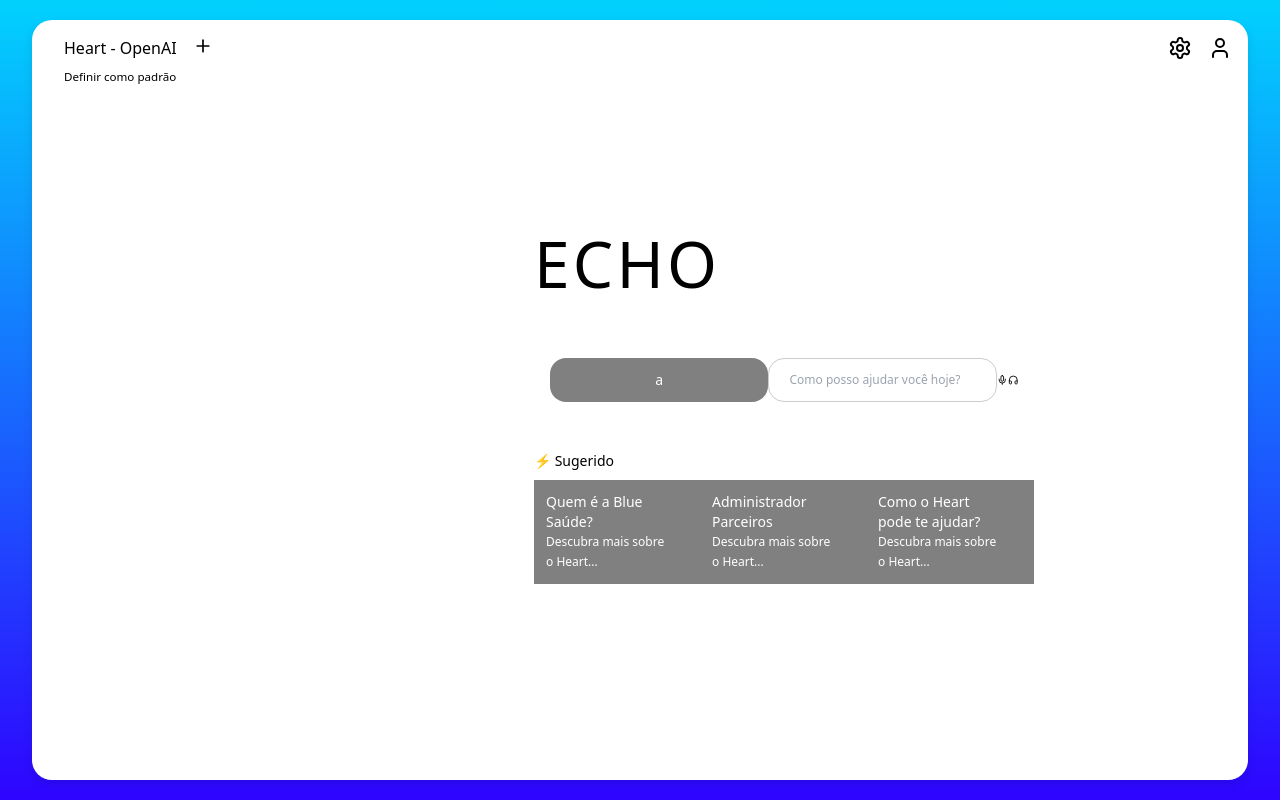
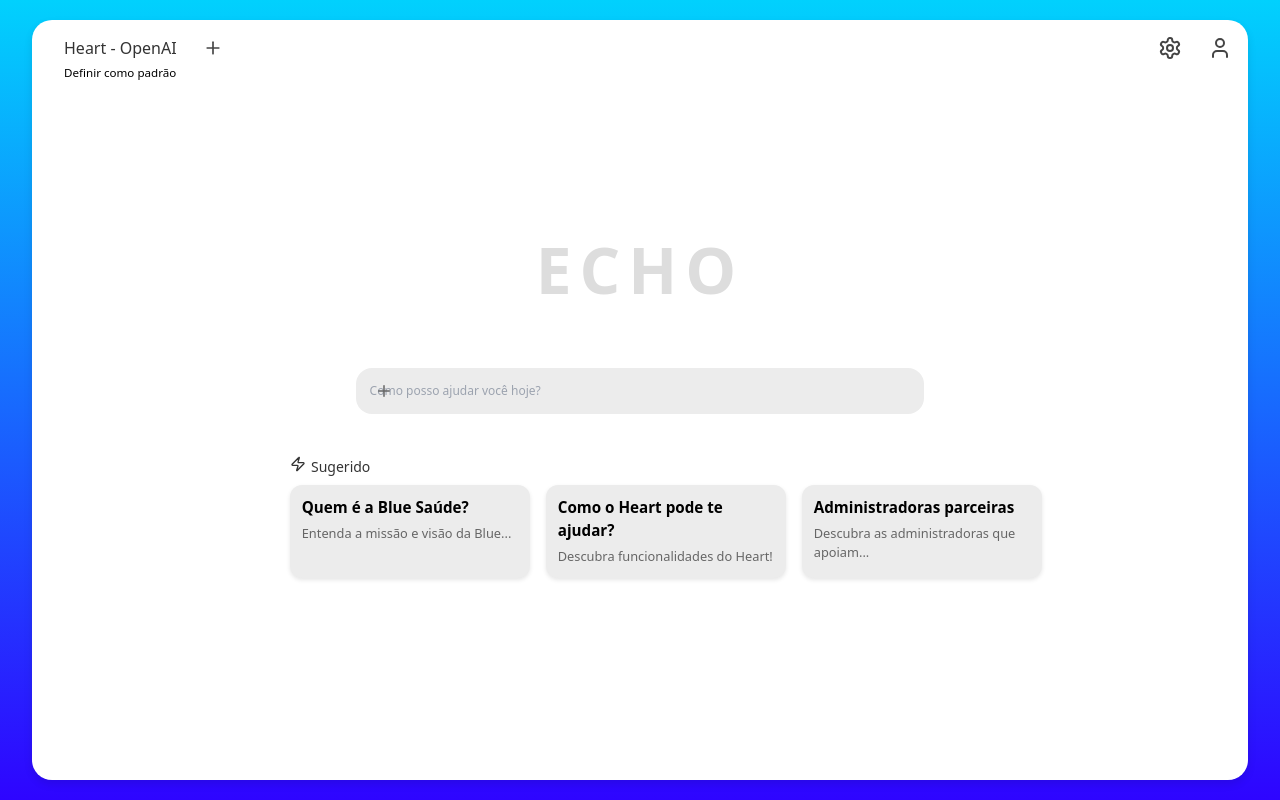
Before and after one commit to sounuv/echo_frontend, a Next.js app: page /chat in a window 1280 px wide. Built offline with nearby package versions, Linux system fonts and the light colour scheme.

Commit message:
Estilização do container de sugestão

```diff
--- a/src/app/chat/page.tsx
+++ b/src/app/chat/page.tsx
@@ -1,6 +1,7 @@
 "use client";
 import { useState } from "react";
 import { Menu, Plus, Mic, Headphones, Search, Settings, User } from "lucide-react";
+import { Zap } from "lucide-react";
 
 export default function Home() {
   const [search, setSearch] = useState("");
@@ -20,30 +21,31 @@ export default function Home() {
       <main className="content-chat">
         <h1 className="title-chat">ECHO</h1>
         <div className="search-bar">
-          <button className="search-btn">
-a          </button>
           <input
             type="text"
             className="search-input"
             placeholder="Como posso ajudar você hoje?"
             value={search}
-            onChange={(e) => setSearch(e.target.value)}
-          />
-          <Mic className="icon" />
-          <Headphones className="icon" />
+            onChange={(e) => setSearch(e.target.value)}/>
+          <button className="search-icon">
+            <Plus size={18} />
+          </button>
         </div>
-
-        <div className="suggestions">
-          <span className="suggestions-title">⚡ Sugerido</span>
-          <div className="suggestions-container">
-            {["Quem é a Blue Saúde?", "Administrador Parceiros", "Como o Heart pode te ajudar?"].map(
-              (text, index) => (
-                <button key={index} className="suggestion-btn">
-                  {text}
-                  <p className="suggestion-sub">Descubra mais sobre o Heart...</p>
-                </button>
-              )
-            )}
+          <div className="suggestions">
+            <span className="suggestions-title">
+              <Zap size={16} className="suggestions-icon" /> Sugerido
+            </span>
+            <div className="suggestions-container">
+              {[
+                { title: "Quem é a Blue Saúde?", sub: "Entenda a missão e visão da Blue..." },
+                { title: "Como o Heart pode te ajudar?", sub: "Descubra funcionalidades do Heart!" },
+                { title: "Administradoras parceiras", sub: "Descubra as administradoras que apoiam..." }
+                ].map((item, index) => (
+                <div key={index} className="suggestion-card">
+                  <strong className="suggestion-title">{item.title}</strong>
+                  <p className="suggestion-sub">{item.sub}</p>
+                </div>
+            ))}
           </div>
         </div>
       </main>
--- a/src/app/globals.css
+++ b/src/app/globals.css
@@ -138,15 +138,9 @@ button {
   padding: 40px;
 }
 
-.sidebar {
-  width: 18rem;
-  background-color: white;
-  padding: 1rem;
+.sidebar-header {
+  align-items:center;
   display: flex;
-  flex-direction: column;
-}
-
-.sidebar-header {
   font-weight: 500;
   font-size: 1.25rem;
   line-height:;
@@ -154,8 +148,8 @@ button {
   position: absolute;
   top: 1rem;
   left: 2rem;
-  display: flex;
   gap: 1rem;
+  color: #333;
 }
 
 .sidebar-title {
@@ -164,13 +158,9 @@ button {
 
 .sidebar-subtitle {
   font-size: 0.725rem;
-  color: var(--gray-dark);
-  position: absolute;
-  /* font-weight: 500; */
-  line-height:;
   margin-bottom: 1.5rem;
   position: absolute;
-  top: 3rem;
+  top: 2.75rem;
   left: 2rem;
   display: flex;
   gap: 1rem;
@@ -178,80 +168,122 @@ button {
 
 /* Main Content */
 
+.content-chat {
+  flex: 1rem;
+  display: flex;
+  flex-direction: column;
+  justify-content: center;
+  align-items: center;
+  text-align: center;
+}
+
 .title-chat {
   font-size: 4rem;
-  font-weight: 200;
-  color: var(--gray-dark);
-  letter-spacing: 0.2rem;
+  font-weight: bold;
+  color: #ddd;
+  letter-spacing: 0.5rem;
 }
 
-.title-highlight {
+/* .title-highlight {
   position: center;
   color: var(--blue-dark);
   font-weight: bold;
-}
+} */
 
 /* Search Bar */
 .search-bar {
-  margin-top: 1.5rem;
   display: flex;
   align-items: center;
-  border: 1px solid var(--gray-dark);
-  border-radius: 999px;
-  padding: 0.75rem 1rem;
-  width: 500px;
-  justify-content:center;
-  background: var(--gray-light);
-}
-
-.search-btn {
-  background: grey;
-  border: none;
-  cursor: pointer;
+  border-radius: 1rem;
+  padding: 0.5rem 1rem;
+  width: 100%;
+  max-width: 600px;
+  margin-top: 2rem;
+  position: relative;
 }
 
 .search-input {
-  justify-content:center;
-  align-items:center;
+  border: none;
+  outline: none;
+  flex: 1;
+  width: 100%;
+  padding: 0.85rem;
+  font-size: 0.75rem;
+  background:#ececec;
 }
+
+.search-icon {
+  position: absolute;
+  right: 16rem;
+  background: none;
+  border: none;
+  cursor: pointer;
+  color: #666;
+  display: flex;
+  align-items: center;
+  justify-content: center;
+
+}
+
+ .icon {
+  color:#444;
+  margin-left: 10px;
+  cursor:pointer;
+ }
 
 /* Suggestions */
 .suggestions {
   margin-top: 1.5rem;
   text-align: left;
-  width: 500px;
+  width: 100%;
+  max-width:700px;
+}
+
+.suggestion-title {
+  font-weight: bold;
+  font-size: 0.95rem;
+  color: #000;
+}
+
+.suggestions-icon {
+  margin-right: 5px;
 }
 
 .suggestions-title {
   font-size: 0.875rem;
-  color: var(--text-dark);
+  color: #333;
+  display:flex;
+  align-center:center;
+  font-size:0.875rem;
 }
 
 .suggestions-container {
   display: flex;
   gap: 1rem;
   margin-top: 0.5rem;
-  background: grey;
 }
 
-.suggestion-btn {
-  background: var(--gray-light);
-  padding: 0.75rem;
-  border-radius: 0.5rem;
+.suggestion-card {
+  background: #ececec;
+  padding: 0.735rem;
+  border-radius: 0.75rem;
   text-align: left;
-  font-size: 0.875rem;
+  font-size: 0.735rem;
   cursor: pointer;
-  width: 30%;
-  border: none;
+  width: 100%;
+  min-width: 15rem;
+  box-shadow: 0px 2px 4px rgba(0, 0, 0, 0.1);
+  transition: transform 0.2s ease-in-out;
 }
 
-.suggestion-btn:hover {
-  background: var(--gray-dark);
+.suggestion-card:hover {
+  transform: translateY(-3px);
 }
 
 .suggestion-sub {
-  font-size: 0.75rem;
-  color: var(--gray-dark);
+  font-size: 0.8rem;
+  color: #666;
+  margin-top:0.3rem;
 }
 
 /* Top Icons */
```
